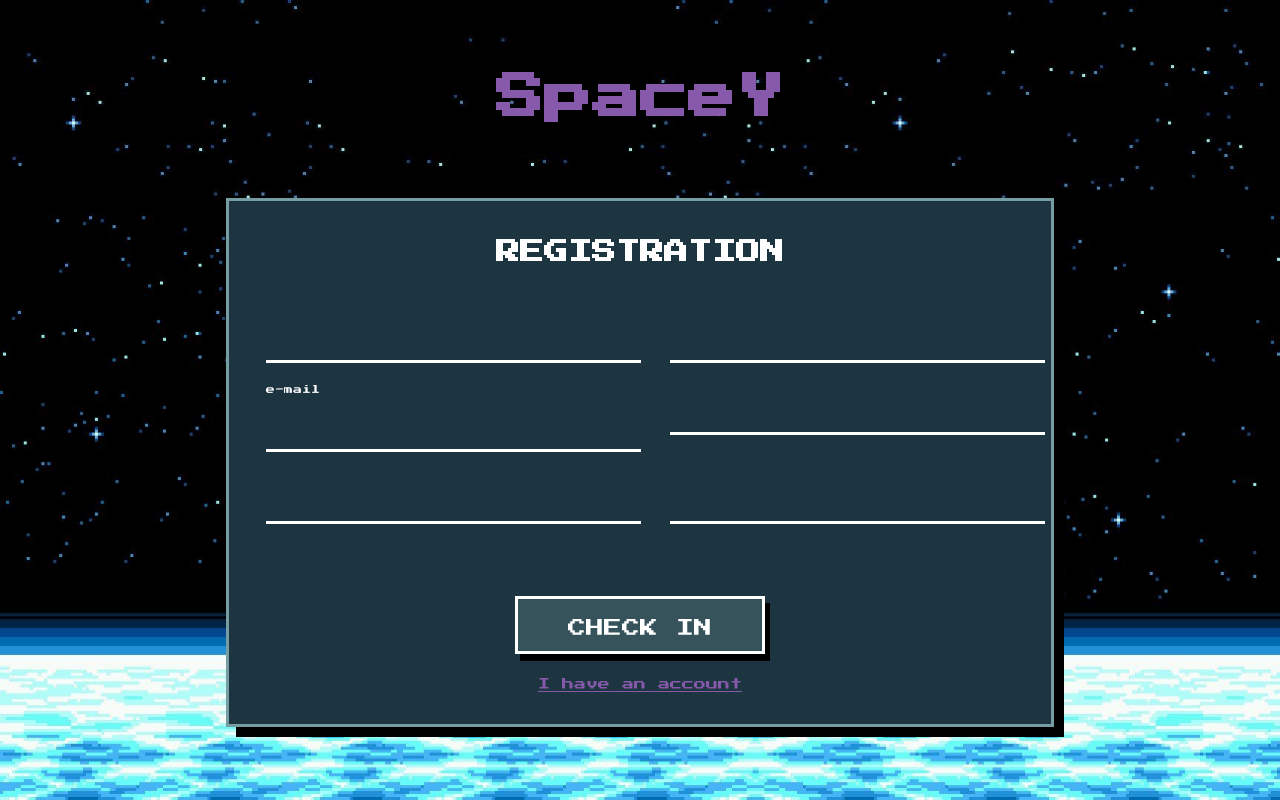
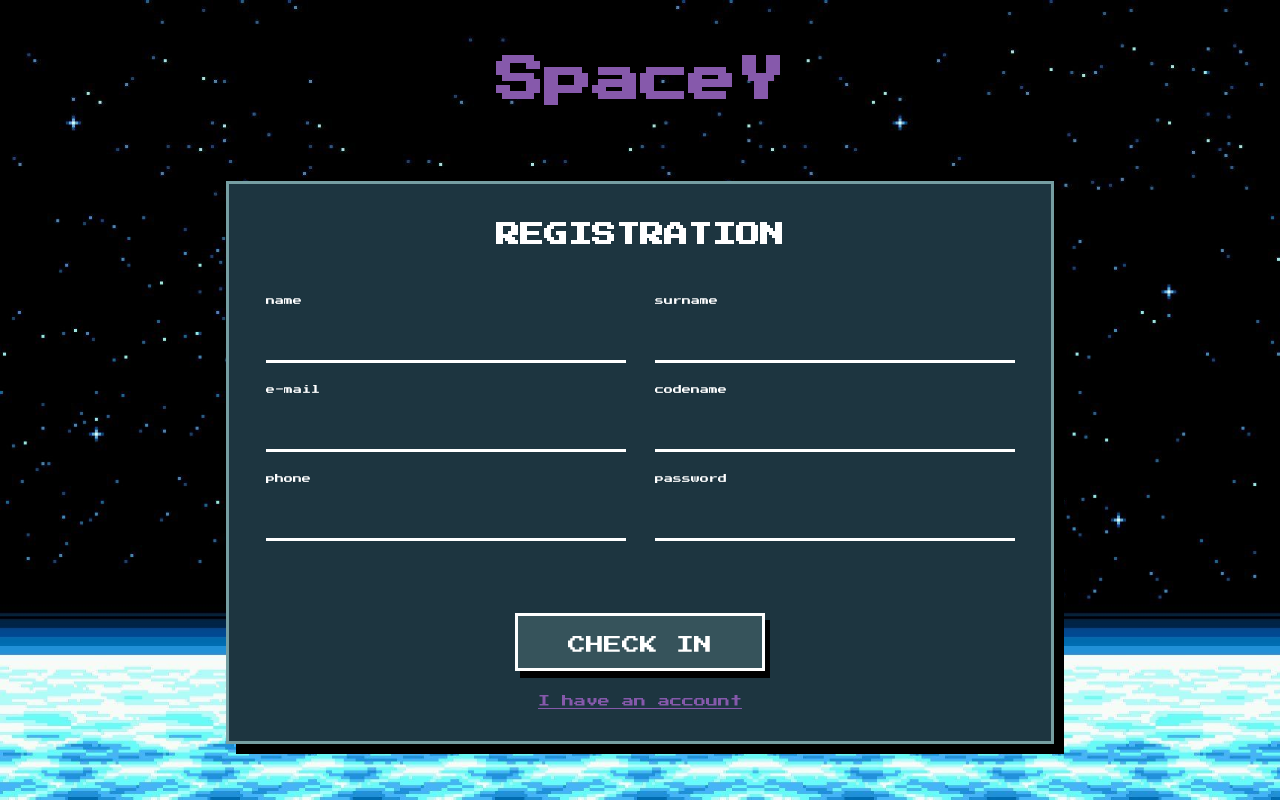
Before and after one commit to Yandex-SpaceY/SpaceY, a React app: page /signup in a window 1280 px wide. Built offline with nearby package versions, Linux system fonts and the light colour scheme.

Commit message:
fix: PR issues

```diff
--- a/src/components/input/input.scss
+++ b/src/components/input/input.scss
@@ -2,7 +2,11 @@
 
 .one-input-block {
   display: flex;
-  width: 100%;
+  width: 360px;
+
+  @media screen and (max-width: $max_content_width) {
+    width: 293px;
+  }
   flex-direction: column;
   color: $text_main_color;
 
@@ -20,6 +24,13 @@
     color: $text_main_color;
     font-size: $base_font_size;
     outline: none;
+  }
+
+  input:-webkit-autofill,
+  input:-webkit-autofill:hover,
+  input:-webkit-autofill:focus {
+    -webkit-box-shadow: 0 0 0 1000px $third_color inset;
+    -webkit-text-fill-color: $text_main_color;
   }
 
   .error_message {
--- a/src/pages/dashboard/Dashboard.tsx
+++ b/src/pages/dashboard/Dashboard.tsx
@@ -1,7 +1,7 @@
 import React from 'react';
 import { Link } from 'react-router-dom';
 
-import { GAME_NAME, MENU_ITEMS, PAGES_NAME } from 'constants/commonConstants';
+import { GAME_NAME, MENU_ITEMS } from 'constants/commonConstants';
 import './dashboard.scss';
 
 const Dashboard = (): React.ReactElement => (
@@ -9,18 +9,16 @@ const Dashboard = (): React.ReactElement => (
     <div className="content-wrapper">
       <h1>{GAME_NAME}</h1>
       <div className="content">
-        {MENU_ITEMS.map(item => (
-          <Link key={item.title} className="menu-item" to={item.route}>
+        {MENU_ITEMS.map(item => {
+          const { title, route } = item;
+
+          return <Link key={title} className="menu-item" to={route}>
             {item.title}
-          </Link>
-        ))
+          </Link>;
+        }
+        )
         }
       </div>
-    </div>
-    <div className="footer-item">
-      <Link to="/leaderboard" className="menu-item">
-        {PAGES_NAME.LEADERBOARD}
-      </Link>
     </div>
   </div>
 );
--- a/src/pages/login/Login.tsx
+++ b/src/pages/login/Login.tsx
@@ -18,7 +18,7 @@ const Login = (): React.ReactElement => {
             <Input name="email" onChange={fakeOnChange} title="e-mail" type="email" />
           </div>
           <div className="input-wrapper">
-            <Input name="password" onChange={fakeOnChange} type="password" />
+            <Input name="password" title="password" onChange={fakeOnChange} type="password" />
           </div>
 
           <Button onClick={fakeOnClick} text="GET IN" />
--- a/src/pages/profileEdit/ProfileEdit.tsx
+++ b/src/pages/profileEdit/ProfileEdit.tsx
@@ -1,8 +1,9 @@
+import React from 'react';
+import { Link } from 'react-router-dom';
+
 import Button from 'components/button/Button';
 import Input from 'components/input/Input';
 import { LINKS_TEXT, PAGES_NAME } from 'constants/commonConstants';
-import React from 'react';
-import { Link } from 'react-router-dom';
 import { fakeOnChange, fakeOnClick } from 'utils';
 
 const ProfileEdit = (): React.ReactElement => {
--- a/src/pages/signup/Signup.tsx
+++ b/src/pages/signup/Signup.tsx
@@ -14,16 +14,16 @@ const Signup = (): React.ReactElement => {
         <form className="content double">
           <h2>{PAGES_NAME.REGISTRATION}</h2>
           <div className="input-wrapper double">
-            <Input name="name" onChange={fakeOnChange} />
-            <Input name="surname" onChange={fakeOnChange} />
+            <Input name="name" title="name" onChange={fakeOnChange} />
+            <Input name="surname" title="surname" onChange={fakeOnChange} />
           </div>
           <div className="input-wrapper double">
             <Input name="email" onChange={fakeOnChange} title="e-mail" type="email" />
-            <Input name="codename" onChange={fakeOnChange} />
+            <Input name="codename" title="codename" onChange={fakeOnChange} />
           </div>
           <div className="input-wrapper double">
-            <Input name="phone" onChange={fakeOnChange} />
-            <Input name="password" onChange={fakeOnChange} type="password" />
+            <Input name="phone" title="phone" onChange={fakeOnChange} />
+            <Input name="password" title="password" onChange={fakeOnChange} type="password" />
           </div>
           <div className="button-wrapper">
             <Button onClick={fakeOnClick} text="CHECK IN" />
--- a/src/style/common.scss
+++ b/src/style/common.scss
@@ -25,6 +25,8 @@ body,
 
   @media screen and (max-width: $max_content_width) {
     display: block;
+    width: auto;
+    height: auto;
     padding-top: 38px;
   }
 }
```
